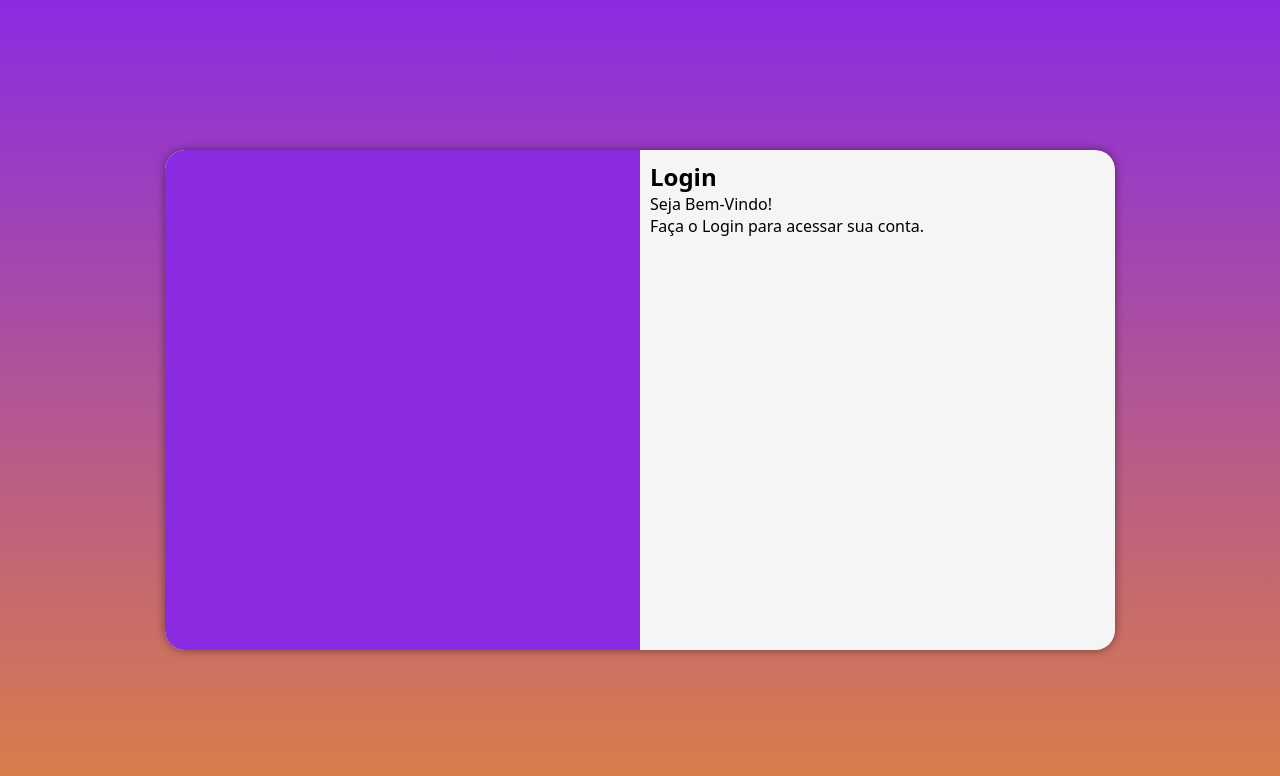
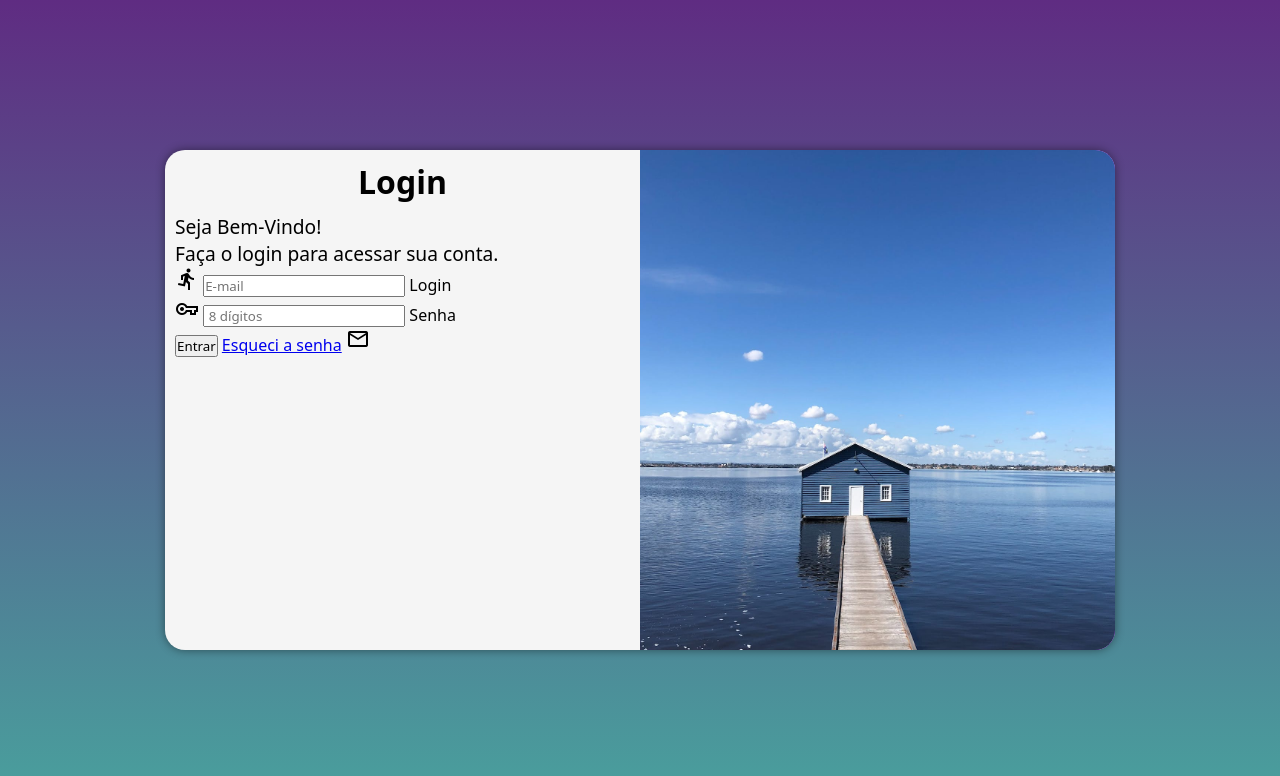
Before and after one commit to NeilorMauricio/tela-login, a plain HTML site: page index.html in a window 1280 px wide. Drawn offline with nearby package versions, Linux system fonts and the light colour scheme.

Commit message:
Formulário

```diff
--- a/estilo/media-query.css
+++ b/estilo/media-query.css
@@ -4,7 +4,7 @@
 @media screen and (min-width: 768px) and (max-width: 992px) {/*TABLET*/
 
     body {
-        background-image: linear-gradient(to top, rgba(255, 166, 0, 0.692), blueviolet  );
+        background-image: linear-gradient(to top, #49a09d, #5f2c82  );
 
     }
 
@@ -32,7 +32,7 @@
 
 
     body {
-        background-image: linear-gradient(to top, rgba(255, 166, 0, 0.692), blueviolet  );
+        background-image: linear-gradient(to top, #49a09d, #5f2c82  );
 
     }
 
@@ -42,14 +42,22 @@
     }
 
     section#login > div#imagem {
-        float: left;
+        float: right;
         width: 50%;
         height: 100%;
     }
 
     section#login > div#formulario {
-        float: right;
+        float: left;
         width: 50%;
+    }
+
+    div#formulario > h1 {
+        font-size: 2em;
+    }
+
+    div#formulario > p {
+        font-size: 1.2em;
     }
 
 
--- a/estilo/style.css
+++ b/estilo/style.css
@@ -39,7 +39,7 @@ section#login {
 
 section#login > div#imagem {
     display: block;
-    background: blueviolet url(../imagens/janela.jpg) no-repeat;
+    background: blueviolet url(../imagens/login.jpg) no-repeat;
     background-size: cover;
     height: 200px;
     background-position: center;
@@ -49,3 +49,12 @@ section#login > div#formulario {
     display: block;
     padding: 10px;
 }
+
+div#formulario > h1 {
+    text-align: center;
+    margin-bottom: 10px;
+}
+
+div#formulario > p {
+    font-size: 0.8em;
+}
--- a/index.html
+++ b/index.html
@@ -7,6 +7,7 @@
     <title>Tela de Login</title>
     <link rel="stylesheet" href="estilo/style.css">
     <link rel="stylesheet" href="estilo/media-query.css">
+    <link rel="stylesheet" href="https://fonts.googleapis.com/css2?family=Material+Symbols+Outlined:opsz,wght,FILL,GRAD@20..48,100..700,0..1,-50..200" />
 </head>
 
 <body>
@@ -18,8 +19,30 @@
             <div id="formulario">
                 <h1>Login</h1>
                 <p>Seja Bem-Vindo!</p>
-                <p>Faça o Login para acessar sua conta.</p>
-                <form action="login.php" method="post"></form>
+                <p>Faça o login para acessar sua conta.</p>
+                <form action="login.php" method="post" autocomplete="on">
+                    <div class="campo">
+                        <span class="material-symbols-outlined">
+                            directions_run
+                            </span>
+                        <input type="email" name="login" id="ilogin" placeholder="E-mail" autocomplete="email" required maxlength="30">
+                        <label for="ilogin">Login</label>
+                    </div>
+                    <div class="campo">
+                        <span class="material-symbols-outlined">
+                            vpn_key
+                            </span>
+                        <input type="password" name="senha" id="isenha" placeholder=" 8 dígitos" autocomplete="current-password" required maxlength="8">
+                        <label for="isenha">Senha</label>
+                    </div>
+                    <input type="submit" value="Entrar">
+
+                   <a href="esqueci.html">Esqueci a senha</a>
+                   <span class="material-symbols-outlined">
+                    mail
+                    </span>
+
+                </form>
 
             </div>
 
```
Also changed, not shown: imagens/login.jpg (added).
